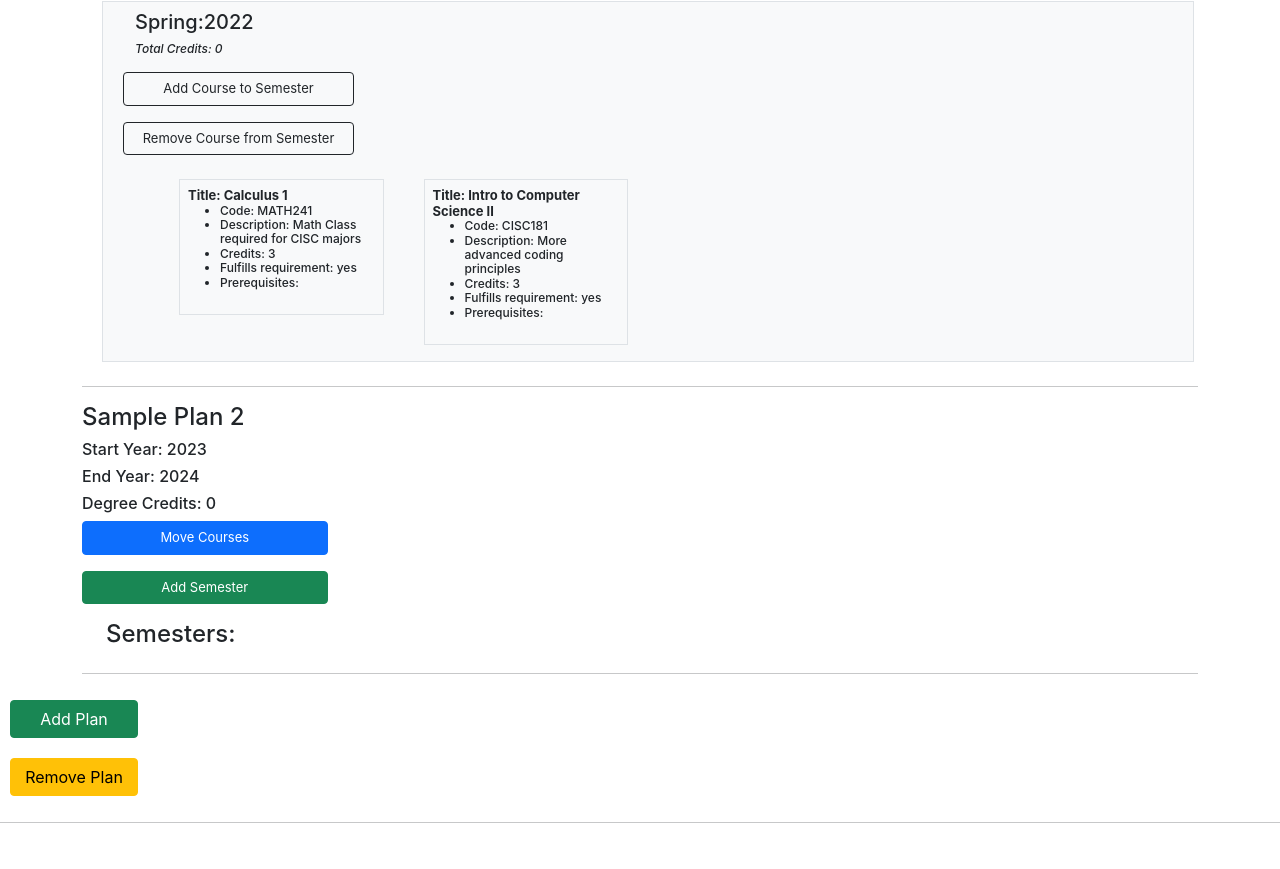
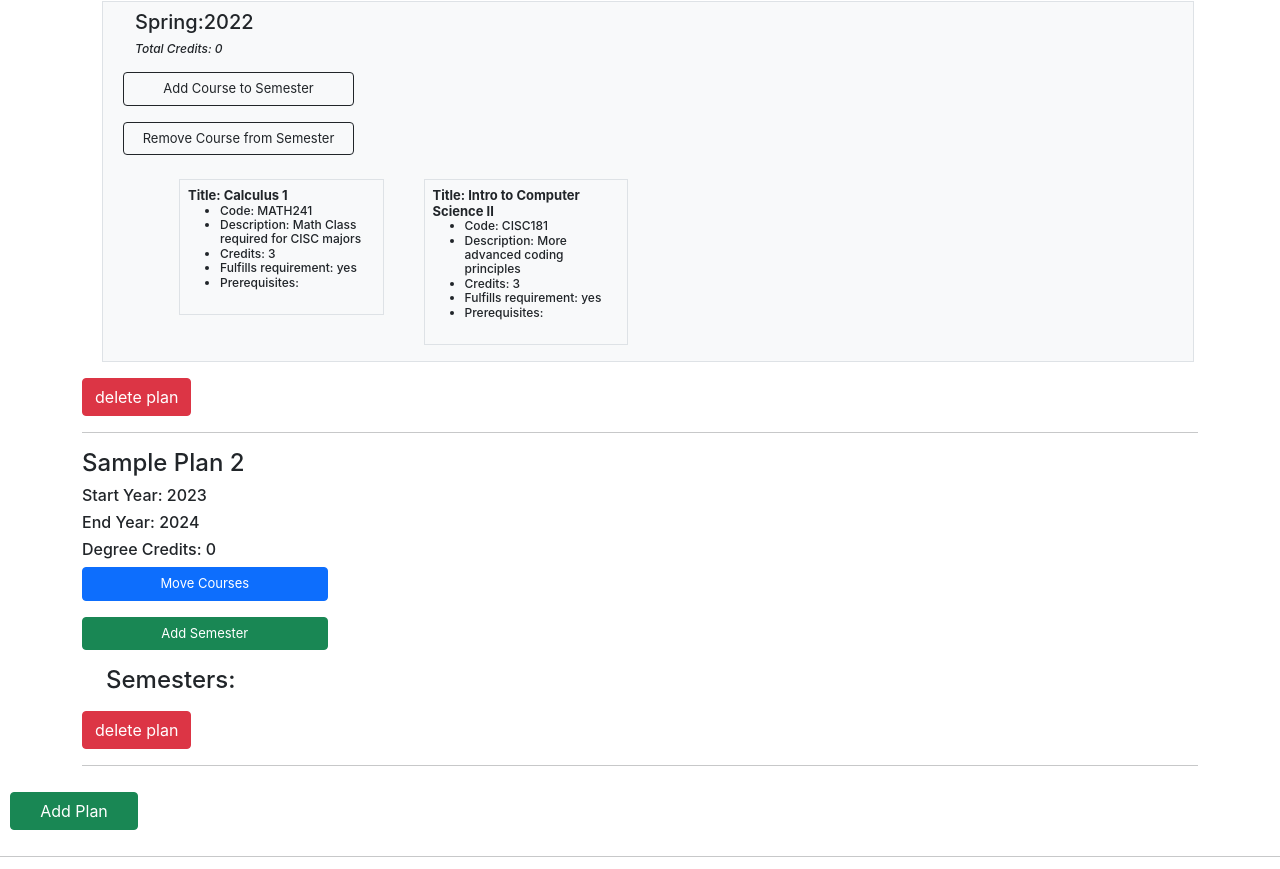
Before and after one commit to UD-CISC275-S22/cis-scheduler-team-3, a React (Create React App) app: page / in a window 1280 px wide. Shown: the part 1708-2577 px from the top of the page. Before the commit the page ends 2547 px from the top, so only its background shows below. Built offline with nearby package versions, Linux system fonts and the light colour scheme.

Commit message:
switched delete plan around, now it works

```diff
--- a/src/App.tsx
+++ b/src/App.tsx
@@ -16,12 +16,6 @@ function App(): JSX.Element {
     const [start, setstart] = useState<number>(0);
     const [end, setend] = useState<number>(0);
     const [add, setadd] = useState<boolean>(false);
-    const [remove, setremove] = useState<boolean>(false);
-    const [plan, setplan] = useState<DegreePlan>(plans[0]);
-    let flag = true;
-    function updateRemove() {
-        setremove(!remove);
-    }
     function updateAdd() {
         setadd(!add);
     }
@@ -48,23 +42,11 @@ function App(): JSX.Element {
     function updateName(event: ChangeEvent) {
         setname(event.target.value);
     }
-    function updatePlan(event: React.ChangeEvent<HTMLSelectElement>) {
-        const chosenInd = plans.findIndex(
-            (plan: DegreePlan): boolean => plan.name === event.target.value
+    function completeRemove(n: string) {
+        const newplans = [...plans].filter(
+            (dp: DegreePlan): boolean => dp.name != n
         );
-        setplan(plans[chosenInd]);
-    }
-    function deletePlan() {
-        if (plans.length === 0) {
-            setplans([]);
-            flag = false;
-        } else {
-            const delInd = plans.findIndex(
-                (Plan: DegreePlan): boolean => Plan.name === plan.name
-            );
-            plans.splice(delInd, 1);
-            setplans([...plans]);
-        }
+        setplans(newplans);
     }
 
     return (
@@ -86,7 +68,7 @@ function App(): JSX.Element {
             </div>
             <div>
                 <CoursePool></CoursePool>
-                {flag ? <PlanList plans={plans}></PlanList> : null}
+                <PlanList plans={plans} remove={completeRemove}></PlanList>
             </div>
             <div>
                 <Button
@@ -126,39 +108,7 @@ function App(): JSX.Element {
                     </Button>
                 </div>
             ) : null}
-            <Button
-                className="Delete-plan"
-                variant="warning"
-                onClick={() => updateRemove()}
-            >
-                Remove Plan
-            </Button>
             <p> </p>
-            {remove ? (
-                <div>
-                    <Form.Group className="Delete-plan">
-                        <Form.Label>Select Plan to Delete:</Form.Label>
-                        <Form.Select
-                            value={plans[0].name}
-                            onChange={updatePlan}
-                        >
-                            <option></option>
-                            {plans.map((plan: DegreePlan) => (
-                                <option key={plan.name} value={plan.name}>
-                                    {plan.name}
-                                </option>
-                            ))}
-                        </Form.Select>
-                    </Form.Group>
-                    <Button
-                        size="sm"
-                        variant="danger"
-                        onClick={() => deletePlan()}
-                    >
-                        Delete Plan
-                    </Button>
-                </div>
-            ) : null}
             <hr></hr>
         </>
     );
--- a/src/components/PlanList.tsx
+++ b/src/components/PlanList.tsx
@@ -1,9 +1,18 @@
 import React from "react";
-import { Container, Row } from "react-bootstrap";
+import { Button, Container, Row } from "react-bootstrap";
 import { DegreePlan } from "../interfaces/degreeplan";
 import { PlanView } from "./PlanView";
 
-export function PlanList({ plans }: { plans: DegreePlan[] }): JSX.Element {
+export function PlanList({
+    plans,
+    remove
+}: {
+    plans: DegreePlan[];
+    remove: (n: string) => void;
+}): JSX.Element {
+    function deletePlan(name: string) {
+        remove(name);
+    }
     return (
         <Container data-testid="Plan-list">
             <Row>
@@ -15,6 +24,13 @@ export function PlanList({ plans }: { plans: DegreePlan[] }): JSX.Element {
                         data-testid="plan"
                     >
                         <PlanView plan={plan}></PlanView>
+                        <Button
+                            className="me-3"
+                            variant="danger"
+                            onClick={() => deletePlan(plan.name)}
+                        >
+                            delete plan
+                        </Button>
                         <hr />
                     </div>
                 ))}
```
Also changed, not shown: 1 other file (tests, documents, lock files or other folders).
